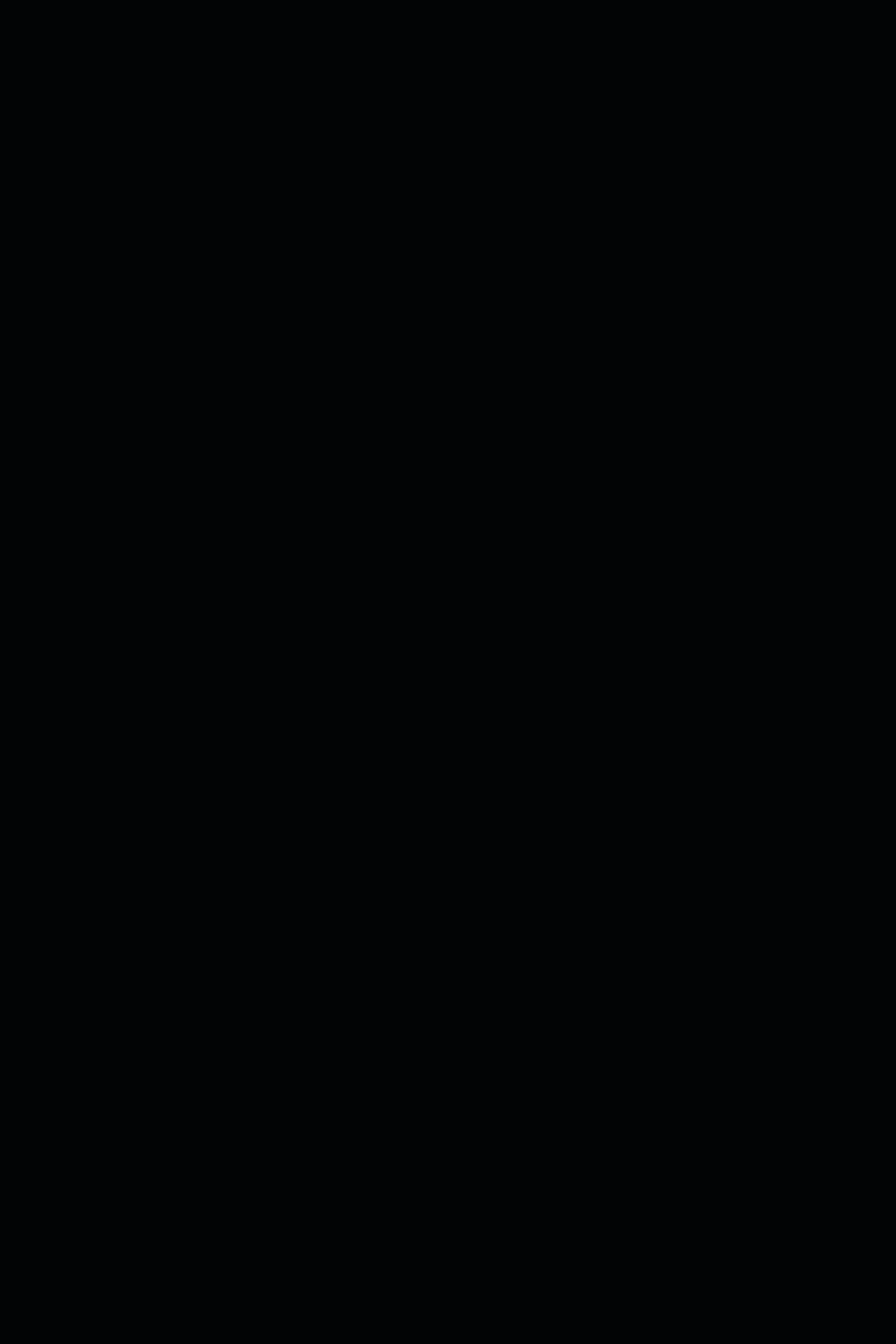
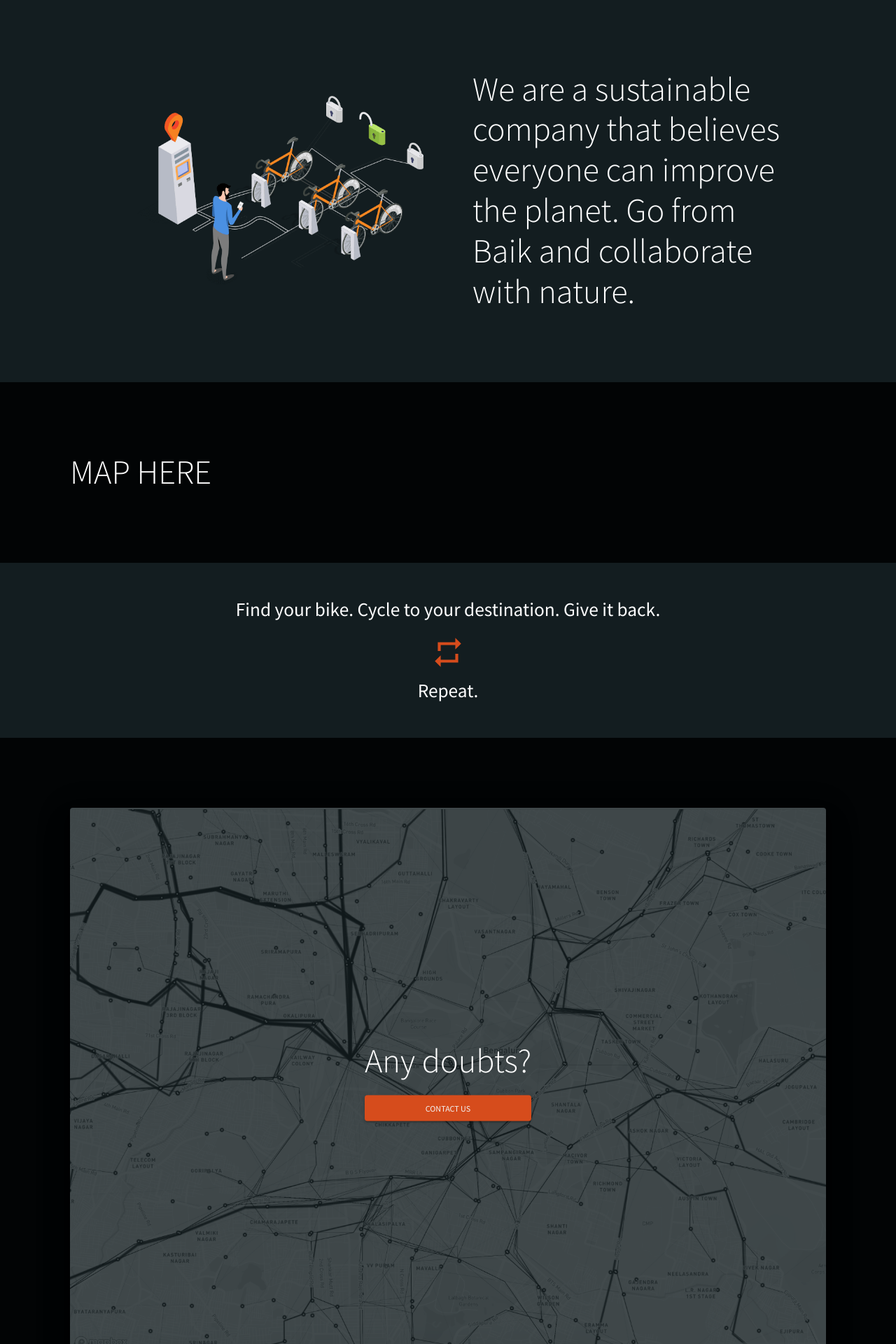
Before and after one commit to FredericoVieira/baik, a React (Create React App) app: page / in a window 1280 px wide. Shown: the part 620-2540 px from the top of the page at 70% size. Before the commit the page ends 800 px from the top, so only its background shows below. Built offline with nearby package versions, Linux system fonts and the light colour scheme.

Commit message:
Updates home screen

```diff
--- a/src/screens/Home.screen.jsx
+++ b/src/screens/Home.screen.jsx
@@ -1,20 +1,91 @@
 import React from 'react'
+import { makeStyles } from '@material-ui/core/styles'
+import RepeatIcon from '@material-ui/icons/Repeat'
 
-import { makeStyles } from '@material-ui/core/styles'
+import { language } from '../languages'
 
-const useStyles = makeStyles(() => ({
-  section: {
+import Header from '../components/layout/Header.layout'
+import Text from '../components/typography/Text.component'
+import PrimaryCard from '../components/cards/PrimaryCard.component'
+import PrimaryButton from '../components/buttons/PrimaryButton.component'
+import userBikes from '../assets/images/user-bikes.png'
+import background from '../assets/images/background.png'
+
+const useStyles = makeStyles(theme => ({
+  description: {
+    padding: '100px 150px',
+    backgroundColor: theme.palette.purple.darkness,
+    display: 'grid',
+    gridTemplateColumns: '1fr 1fr',
+    gridColumnGap: 70,
+    alignItems: 'center'
+  },
+  image: {
+    width: '90%',
     display: 'flex',
-    flex: 1,
-    justifyContent: 'center',
-    alignItems: 'center'
+    justifySelf: 'flex-end'
+  },
+  repeat: {
+    backgroundColor: theme.palette.purple.darkness,
+    padding: 50,
+    textAlign: 'center',
+    '& svg': {
+      fontSize: '5rem',
+      marginTop: 20,
+      marginBottom: 10
+    }
+  },
+  background: {
+    width: '100%',
+    opacity: '0.2'
+  },
+  anyDoubts: {
+    position: 'absolute',
+    top: '50%',
+    left: '50%',
+    transform: 'translate(-50%, -50%)',
+    display: 'flex',
+    flexDirection: 'column',
+    '& button': {
+      marginTop: 20
+    }
   }
 }))
 
 const Home = () => {
   const classes = useStyles()
+  const { labels, buttons } = language
 
-  return <section className={classes.section}>Home screen</section>
+  return (
+    <>
+      <Header />
+      <section className={classes.description}>
+        <img src={userBikes} alt="user-bikes" className={classes.image} />
+        <Text variant="h2">{labels.description}</Text>
+      </section>
+      <section className={classes.map}>
+        <Text variant="h2">MAP HERE</Text>
+      </section>
+      <section className={classes.repeat}>
+        <Text variant="h4">{labels.findYourBike}</Text>
+        <RepeatIcon fontSize="large" color="primary" />
+        <Text variant="h4">{labels.repeat}</Text>
+      </section>
+      <section className={classes.contactUs}>
+        <PrimaryCard>
+          <img src={background} alt="user-bikes" className={classes.background} />
+          <div className={classes.anyDoubts}>
+            <Text variant="h2">{labels.anyDoubts}</Text>
+            <PrimaryButton
+              size="large"
+              text={buttons.contactUs}
+              onClick={() => alert('contact us')}
+            />
+          </div>
+        </PrimaryCard>
+      </section>
+    </>
+  )
 }
 
 export default Home
```
